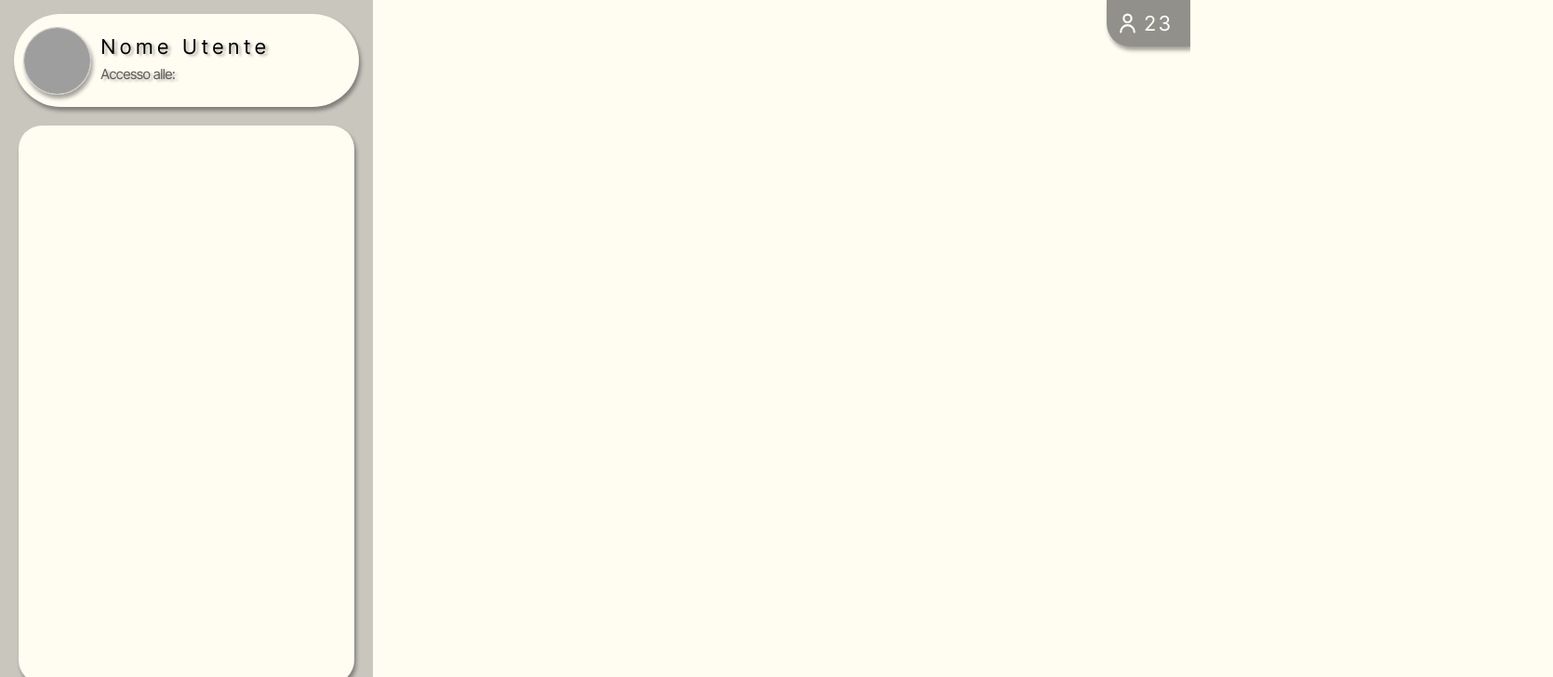
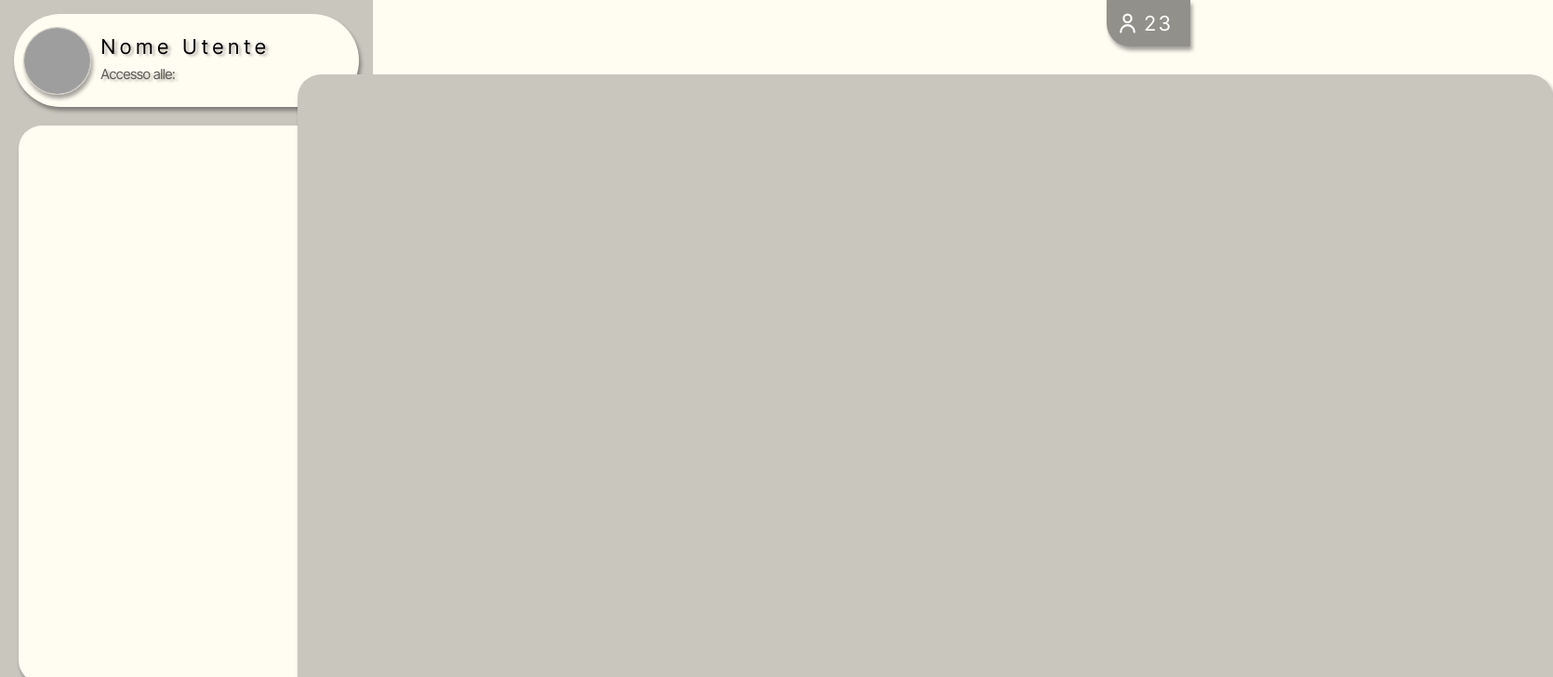
Before and after one commit to Ettoratto/progettoTPSIT, an Angular app in the folder dev/fe-angular/: page / in a window 1280 px wide. Shown: the top 728 px of the page at 93% size, 1670 px wide, since content can reach past the window. Built offline with nearby package versions, Linux system fonts and the light colour scheme; no server answers; grey boxes are pictures that could not be loaded.

Commit message:
aggiunta component div centrale

```diff
--- a/dev/fe-angular/package.json
+++ b/dev/fe-angular/package.json
@@ -28,6 +28,7 @@
     "@angular/compiler-cli": "^17.3.0",
     "@types/jasmine": "~5.1.0",
     "@types/jest": "^29.5.12",
+    "@types/mocha": "^10.0.6",
     "jasmine-core": "~5.1.0",
     "karma": "~6.4.0",
     "karma-chrome-launcher": "~3.2.0",
--- a/dev/fe-angular/src/app/app.component.html
+++ b/dev/fe-angular/src/app/app.component.html
@@ -1,2 +1,3 @@
+<app-active-users></app-active-users>
 <app-sidebar></app-sidebar>
-<app-active-users></app-active-users>
+<app-main-div></app-main-div>
--- a/dev/fe-angular/src/app/app.component.ts
+++ b/dev/fe-angular/src/app/app.component.ts
@@ -4,13 +4,13 @@ import { Component } from '@angular/core';
 import { RouterOutlet } from '@angular/router';
 import { SidebarComponent } from './components/sidebar/sidebar.component';
 import { ActiveUsersComponent } from './components/active-users/active-users.component';
-
+import { MainDivComponent } from './components/main-div/main-div.component';
 import { TutorialsService } from './services/tutorials.service';
 
 @Component({
   selector: 'app-root',
   standalone: true,
-  imports: [RouterOutlet, JsonPipe, HttpClientModule, SidebarComponent, ActiveUsersComponent],
+  imports: [RouterOutlet, JsonPipe, HttpClientModule, SidebarComponent, ActiveUsersComponent, MainDivComponent],
   templateUrl: './app.component.html',
   styleUrl: './app.component.scss'
 })
--- /dev/null
+++ b/dev/fe-angular/src/app/components/main-div/main-div.component.html
@@ -0,0 +1,3 @@
+<div class="container">
+
+</div>
--- /dev/null
+++ b/dev/fe-angular/src/app/components/main-div/main-div.component.scss
@@ -0,0 +1,15 @@
+@import "../../../assets/_variables.scss";
+
+.container {
+
+    display: block;
+    height: 800px;
+    width: 1350px;
+    background-color: $silver_C9C6BE;
+    margin: 0 auto;
+    position: absolute;
+    top: 10%;
+    left: 25%;
+    border-radius: 25px;
+    box-shadow: $defaultBoxShadow;
+}
```
Also changed, not shown: dev/fe-angular/src/app/components/main-div/main-div.component.ts (added, +12 -0 lines), 2 other files (tests, documents, lock files or other folders).
